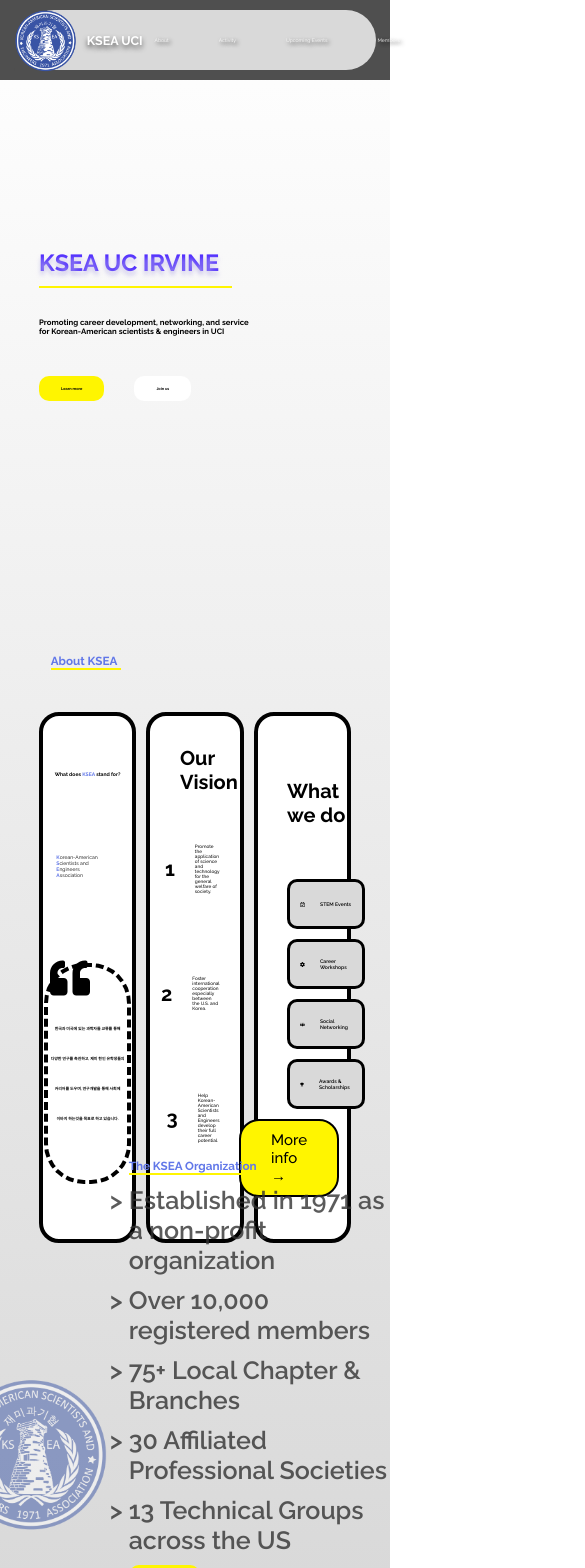
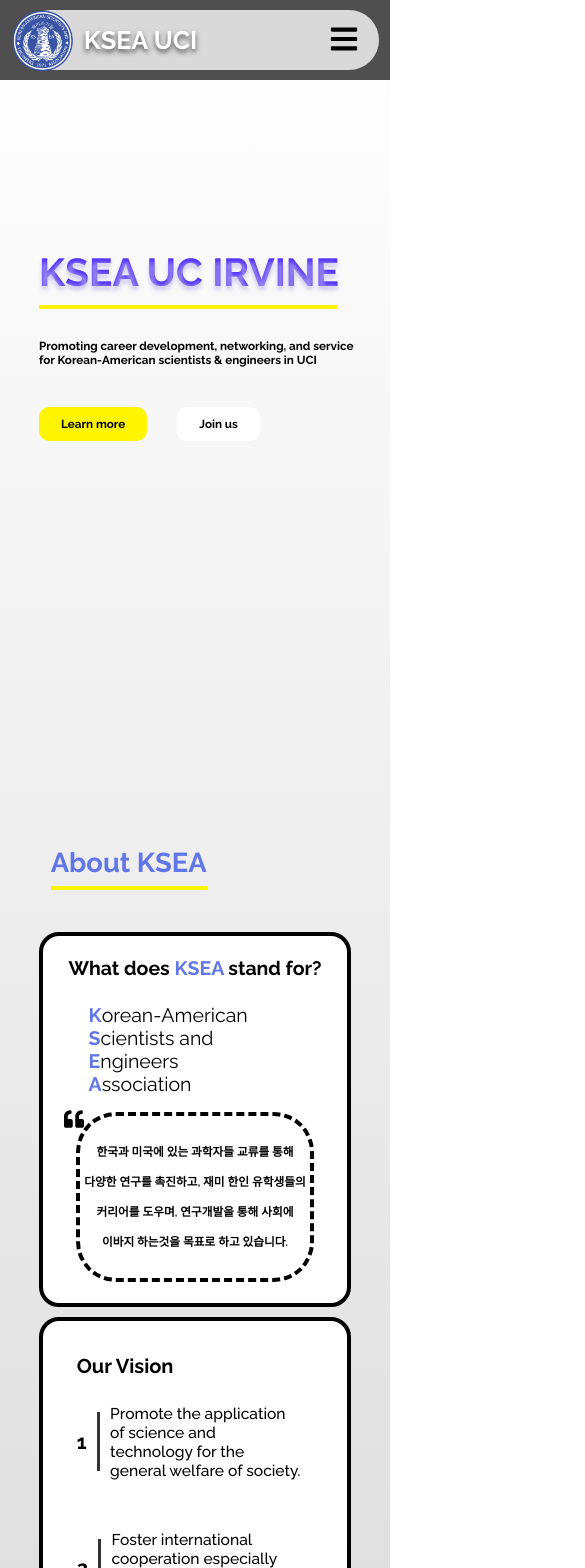
Before and after one commit to jicy9966/KSEAUCI_website, a React (Create React App) app: page / in a window 390 px wide. Shown: the top 1568 px of the page, 585 px wide, since content can reach past the window. Built offline with nearby package versions, Linux system fonts and the light colour scheme.

Commit message:
mobile update

```diff
--- a/src/App.scss
+++ b/src/App.scss
@@ -56,4 +56,5 @@
   border-radius: 10px;
 }
 
-//currently fits until innerWidth 1000
+$mobile-w: 400px;
+$pad-w: 1000px;
--- a/src/components/NavBar/navbar.js
+++ b/src/components/NavBar/navbar.js
@@ -1,11 +1,33 @@
-import React from "react";
+import React, { useState, useEffect } from "react";
 import "./navbar.scss";
 import { Link } from "react-router-dom";
 import { ksea_logo } from "../../utils/images";
 import ScrollToTop from "../ScrollToTop";
+import Popup from "reactjs-popup";
+import { FaBars } from "react-icons/fa";
 
 const NavBar = () =>
 {
+    const [isDesktop, setIsDesktop] = useState(window.innerWidth > 900); //detect viewport type
+
+    useEffect(() =>
+    {
+        const handleResize = () =>
+        {
+            if (window.innerWidth > 900)
+            {
+                setIsDesktop(true);
+            } else
+            {
+                setIsDesktop(false);
+            }
+        };
+
+        window.addEventListener("resize", handleResize);
+
+        return () => window.removeEventListener('resize', handleResize);
+    }, []);
+
     return(
         <div className="graybar-header">
             <Link to="/" className="logo" onClick={ScrollToTop}>
@@ -13,6 +35,8 @@
                 <span>KSEA UCI</span>
             </Link>
             <div className="whitebar">
+                {
+                    isDesktop ?
                     <ul className="tabs">
                         <li>
                             <a href="/#about">About</a>
@@ -26,7 +50,26 @@
                         <li>
                             <a href="/members">Members</a>
                         </li>
+                    </ul> :
+                    <div className="dropdown">
+                        <Popup trigger={<button className="drop-btn"><FaBars size={30}/></button>} arrow={false} position="bottom right">
+                            <ul className="drop-tabs">
+                                <li>
+                                    <a href="/#about">About</a>
+                                </li>
+                                <li>
+                                    <a href="/activity">Activity</a>
+                                </li>
+                                <li>
+                                    <a href="/events">Upcoming Events</a>
+                                </li>
+                                <li>
+                                    <a href="/members">Members</a>
+                                </li>
                             </ul>
+                        </Popup>
+                    </div>
+                }
             </div>
         </div>
     );
--- a/src/components/NavBar/navbar.scss
+++ b/src/components/NavBar/navbar.scss
@@ -39,10 +39,15 @@
         {
             margin-left: 10px;
             text-wrap: nowrap;
-            font-size: 3.2vw;
             font-weight: bolder;
+            font-size: 6vh;
             color: $clr-white;
             text-shadow: 0px 3px 5px $clr-gray;
+
+            @media screen and (max-width: $pad-w) //both for pad and mobile
+            {
+                font-size: 3vh;
+            }
         }
     }
 
@@ -79,21 +84,65 @@
                 height: 100%;
                 padding: 0 10px;
 
-                &:hover
-                {
-                    background-color: $clr-blue;
-                }
+                &:hover { background-color: $clr-blue; }
 
                 a, Link
                 {
                     color: $clr-white;
-                    font-size: 1.3vw;
+                    font-size: 2.8vh;
                     text-shadow: 2px 2px 4px #000;
                     text-wrap: nowrap;
                     text-decoration: none;
                     margin: 0 15px;
+
+                    @media screen and (max-width: $pad-w) { font-size: 2.5vh; }
                 }
+            }
+        }
+
+        .dropdown
+        {
+            display: flex;
+            align-items: center;
+            padding: 20px;
+
+            .drop-btn
+            {
+                background-color: $clr-whitegray;
+                border: none;
+                cursor: pointer;
             }
         }
     }
 }
+
+
+.drop-tabs
+{
+    background-color: $clr-white;
+    border-style: none;
+    border-radius: 20px;
+    height: fit-content;
+    width: fit-content;
+    list-style: none;
+    display: flex;
+    flex-direction: column;
+    align-items: center;
+    justify-content: space-between;
+    padding: 3vh;
+
+    li
+    {
+        display: flex;
+        align-items: center;
+        width: 40vw;
+        padding: 10px;
+        a
+        {
+            text-decoration: none;
+            font-size: 3vw;
+            color: $clr-gray;
+        }
+        &:hover{background-color: $clr-blue;}
+    }
+}
--- a/src/pages/HomePage/About/about.scss
+++ b/src/pages/HomePage/About/about.scss
@@ -10,6 +10,9 @@
         font-weight: bold;
         color: $clr-blue;
         padding-left: 13vw;
+
+        @media screen and (min-width: $mobile-w) and (max-width: $pad-w) { font-size: 4vw; }
+        @media screen and (max-width: $mobile-w) { font-size: 7vw; }
     }
 
     .yellow-line
@@ -17,8 +20,12 @@
         background-color: $clr-yellow;
         aspect-ratio: 60/1;
         width: 18vw;
+        margin-top: 1vh;
         margin-left: 13vw;
         margin-bottom: 5vh;
+
+        @media screen and (min-width: $mobile-w) and (max-width: $pad-w) { width: 24vw; aspect-ratio: 50/1; }
+        @media screen and (max-width: $mobile-w) { width: 40vw; aspect-ratio: 40/1; }
     }
 
     .cards
@@ -28,6 +35,9 @@
 
         display: flex;
         flex-direction: row;
+
+        @media screen and (max-width: $mobile-w) { flex-direction: column; }
+
         list-style-type: none;
         justify-content: space-around;
         padding: 0 10vw;
@@ -40,6 +50,8 @@
             border-radius: 20px;
             border-style: solid;
             border-width: 4px;
+
+            @media screen and (max-width: $mobile-w) { width: 100%; }
         }
 
         li:nth-child(1)
@@ -55,6 +67,10 @@
             .blue{color: $clr-blue;}
 
             span{font-size: 1.3vw;}
+            @media screen and (max-width: $mobile-w)
+            {
+                span{font-size: 5vw;}
+            }
 
             .textbox
             {
@@ -62,6 +78,7 @@
                 display: flex;
                 flex-direction: column;
                 margin-top: -4vh;
+                @media screen and (max-width: $mobile-w) { margin-top: -2vh; }
             }
 
             .quotation
@@ -69,6 +86,7 @@
                 position: absolute;
                 align-self: start;
                 margin-left: 1.8vw;
+                @media screen and (max-width: $mobile-w) { margin-left: 2.5vh; }
             }
 
             .dash-box
@@ -82,6 +100,11 @@
                 padding: 5.5vh 0.8vw;
                 text-align: center;
                 line-height: 30px;
+                @media screen and (max-width: $mobile-w)
+                {
+                    font-size: 3vw;
+                    padding: 2.5vh 1.2vw;
+                }
             }
         }
 
@@ -90,7 +113,8 @@
             @include list;
             font-size: 20px;
             font-weight: bold;
-            padding: 30px 0 0 30px;
+            padding: 5vh 0 0 2vw;
+            @media screen and (max-width: $mobile-w) { padding: 4vh }
 
             .visions
             {
@@ -98,7 +122,7 @@
                 display: flex;
                 flex-direction: column;
                 justify-content: space-around;
-                margin: 10px 20px 50px 0;
+                padding-right: 3vw;
 
                 :nth-child(-n + 3)
                 {
@@ -124,6 +148,7 @@
                     {
                         font-size: 1.2vw;
                         font-weight: 500;
+                        @media screen and (max-width: $mobile-w) { font-size: 4vw; }
                     }
                 }
             }
@@ -136,19 +161,20 @@
             display: flex;
             flex-direction: column;
             align-items: start;
-            justify-content: space-around;
-            padding: 2.5vh 0 0 3.5vh;
+            padding-left: 2.2vw;
 
             .header
             {
-                font-size: 20px;
+                margin: 5vh 0 3vh;
+                font-size: 1.3vw;
                 font-weight: bold;
+                @media screen and (max-width: $mobile-w) { font-size: 5vw; margin-left: 5vw;}
             }
 
             .grayboxes
             {
                 list-style-type: none;
-                font-size: 30px;
+                margin-bottom: 3vh;
 
                 .box
                 {
@@ -158,6 +184,7 @@
                     background-color: $clr-whitegray;
                     height: 50px;
                     width: 20vw;
+
                     display: flex;
                     flex-direction: row;
                     align-items: center;
@@ -167,6 +194,13 @@
 
                     font-size: 1.3vw;
                     font-weight: 600;
+
+                    @media screen and (max-width: $mobile-w)
+                    {
+                        width: 70vw;
+                        font-size: 5vw;
+                        margin-left: 2vw;
+                    }
                 }
             }
 
@@ -176,7 +210,7 @@
                 border-radius: 20px;
                 border-style: solid;
                 border-width: 2px;
-                padding: 10px 30px;
+                padding: 10px 25px;
                 align-self: end;
 
                 color: $clr-black;
@@ -184,6 +218,11 @@
                 font-weight: 500;
                 text-decoration: none;
                 margin: 0 2vw 5vh 0;
+
+                @media screen and (max-width: $mobile-w)
+                {
+                    margin: 0 10px 10px 0;
+                }
             }
         }
     }
--- a/src/pages/HomePage/Organization/organ.scss
+++ b/src/pages/HomePage/Organization/organ.scss
@@ -15,12 +15,20 @@
         width: 40vw;
         margin-left: -12vw;
         opacity: 0.5;
+        @media screen and (max-width: $mobile-w) { opacity: 0.2; }
     }
 
     .text-wrap
     {
         height: 50vh;
         margin-top: -20vh;
+
+        @media screen and (max-width: $mobile-w)
+        {
+            margin: 0 0 0 -25vw;
+            height: 30vh;
+        }
+
         display: flex;
         flex-direction: column;
         justify-content: space-around;
@@ -30,6 +38,7 @@
             font-size: 3vw;
             font-weight: bold;
             color: $clr-blue;
+            @media screen and (max-width: $mobile-w) { font-size: 6vw; }
         }
 
         .yellow-line
@@ -37,6 +46,7 @@
             background-color: $clr-yellow;
             width: 35vw;
             aspect-ratio: 80/1;
+            @media screen and (max-width: $mobile-w) { width: 65vw; }
         }
 
         .bullets
@@ -46,10 +56,15 @@
             color: $clr-darkgray;
             font-size: 25px;
             font-weight: 600;
+            @media screen and (max-width: $mobile-w) { font-size: 15px; }
 
             li{margin: 10px 0;}
         }
 
-        .yellow-btn{@include yellow-btn;}
+        .yellow-btn
+        {
+            @include yellow-btn;
+            @media screen and (max-width: $mobile-w) { font-size: 3vw; }
+        }
     }
 }
```
Also changed, not shown: src/components/Footer/footer.scss (+23 -0 lines), src/pages/HomePage/About/about.js (+26 -2 lines), src/pages/HomePage/FrontTitle/front.scss (+13 -0 lines), src/pages/HomePage/Geography/geo.scss (+29 -3 lines), src/pages/HomePage/Leadership/leader.scss (+31 -0 lines). Lines whose indentation alone changed are shown as unchanged.
